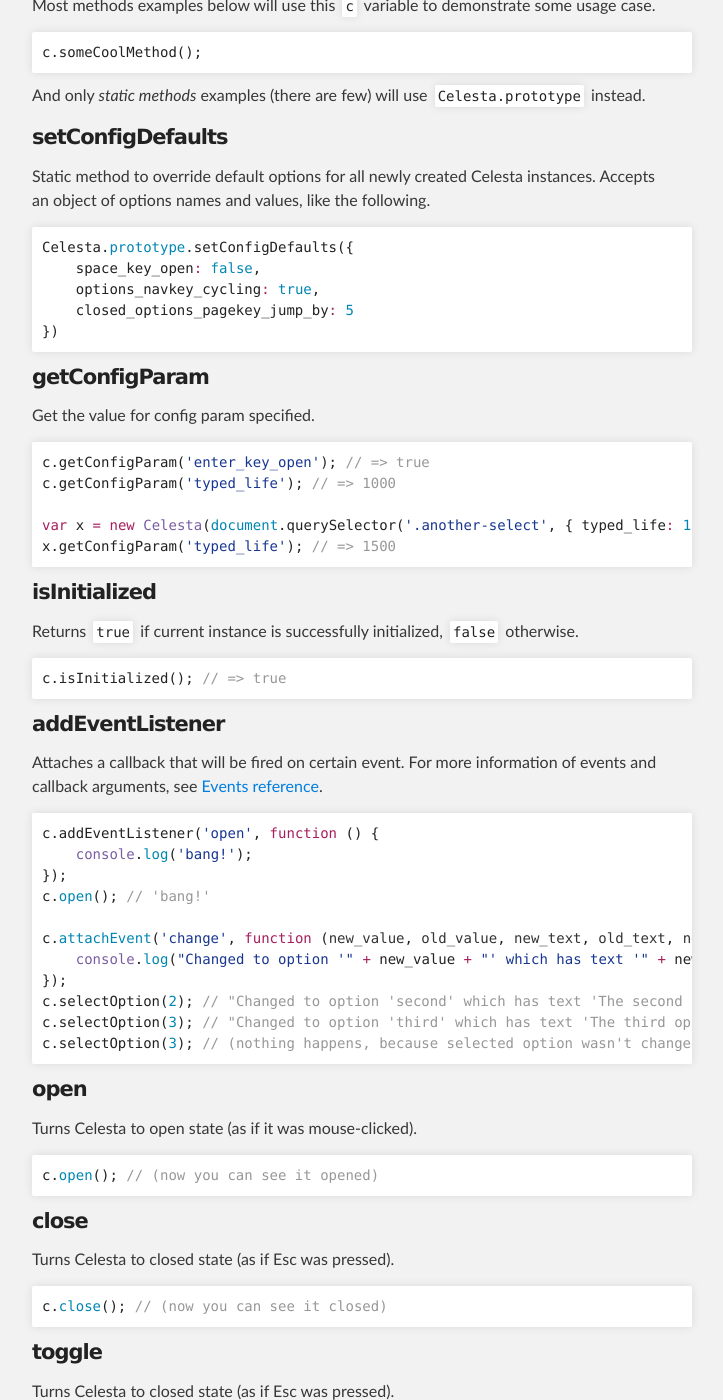
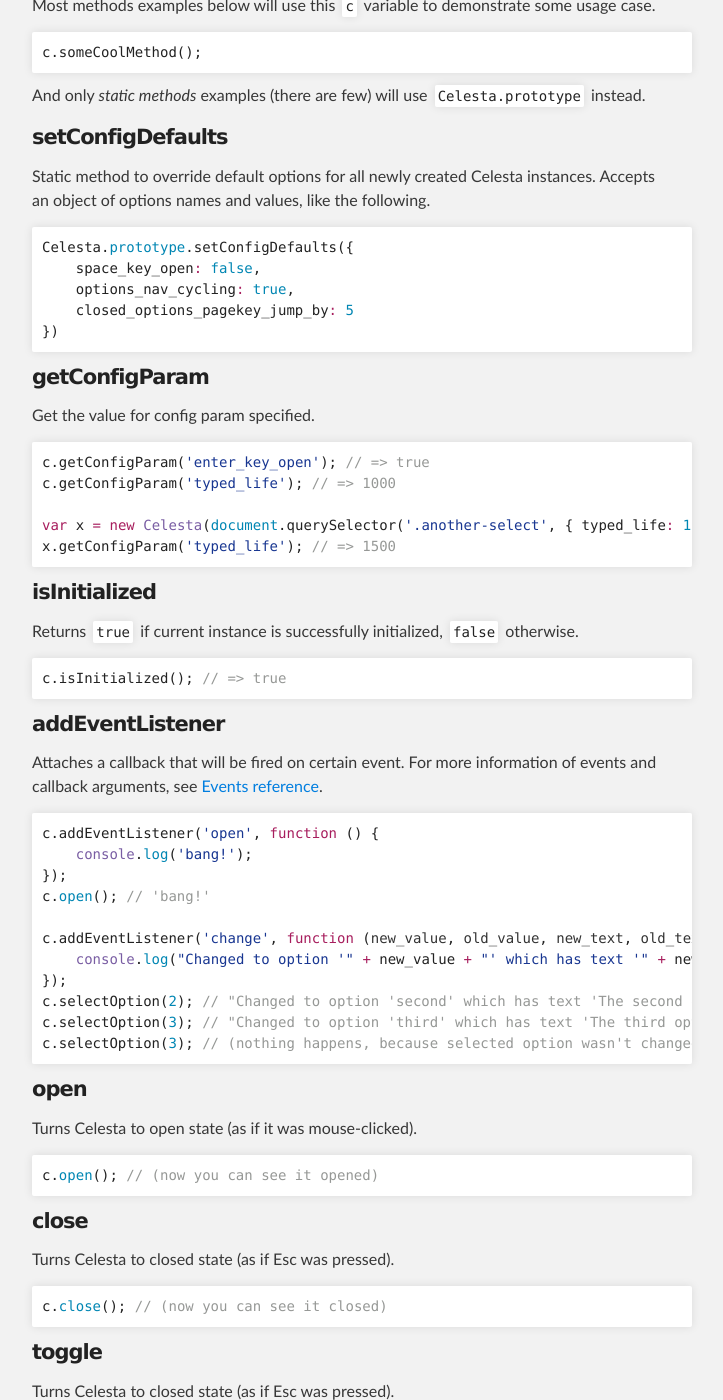
Before and after one commit to thybzi/celesta, a Jekyll site: the page built from index.html, in a window 1280 px wide and 1400 px high, scrolled down 7104 px. Shown: the whole window, without its empty margins (288-1011 px from the left). Built offline with Jekyll 4.4.1, drawn with Linux system fonts in a browser that asks for light colours; some of the changed text lies outside the part shown.

Commit message:
Fix method names in documentation

```diff
--- a/celesta.js
+++ b/celesta.js
@@ -59,7 +59,7 @@
      * @property {?number|boolean} [closed_options_pagekey_jump_by]
      * @property {?number|boolean} [open_options_pagekey_jump_by]
      * @property {boolean} [options_type_cycling]
-     * @property {boolean} [options_navkey_cycling]
+     * @property {boolean} [options_nav_cycling]
      * @property {boolean} [keyboard_hover_preselect]
      * @property {boolean} [mouse_hover_preselect]
      * @property {boolean} [mouse_hover_scroll]
--- a/index.html
+++ b/index.html
@@ -37,7 +37,7 @@
 <div class="highlight highlight-source-js"><pre><span class="pl-k">var</span> selectbox <span class="pl-k">=</span> <span class="pl-c1">document</span>.querySelector(<span class="pl-s"><span class="pl-pds">'</span>.some-select<span class="pl-pds">'</span></span>);
 <span class="pl-k">var</span> celesta <span class="pl-k">=</span> <span class="pl-k">new</span> <span class="pl-en">Celesta</span>(selectbox, {
     space_key_open<span class="pl-k">:</span> <span class="pl-c1">false</span>,
-    options_navkey_cycling<span class="pl-k">:</span> <span class="pl-c1">true</span>,
+    options_nav_cycling<span class="pl-k">:</span> <span class="pl-c1">true</span>,
     closed_options_pagekey_jump_by<span class="pl-k">:</span> <span class="pl-c1">5</span>
 });
 
@@ -521,7 +521,7 @@
 
 <div class="highlight highlight-source-js"><pre>Celesta.<span class="pl-c1">prototype</span>.setConfigDefaults({
     space_key_open<span class="pl-k">:</span> <span class="pl-c1">false</span>,
-    options_navkey_cycling<span class="pl-k">:</span> <span class="pl-c1">true</span>,
+    options_nav_cycling<span class="pl-k">:</span> <span class="pl-c1">true</span>,
     closed_options_pagekey_jump_by<span class="pl-k">:</span> <span class="pl-c1">5</span>
 })</pre></div>
 
@@ -554,7 +554,7 @@
 });
 c.<span class="pl-c1">open</span>(); <span class="pl-c">// 'bang!'</span>
 
-c.<span class="pl-c1">attachEvent</span>(<span class="pl-s"><span class="pl-pds">'</span>change<span class="pl-pds">'</span></span>, <span class="pl-k">function</span> (<span class="pl-smi">new_value</span>, <span class="pl-smi">old_value</span>, <span class="pl-smi">new_text</span>, <span class="pl-smi">old_text</span>, <span class="pl-smi">new_index</span>, <span class="pl-smi">old_index</span>) {
+c.addEventListener(<span class="pl-s"><span class="pl-pds">'</span>change<span class="pl-pds">'</span></span>, <span class="pl-k">function</span> (<span class="pl-smi">new_value</span>, <span class="pl-smi">old_value</span>, <span class="pl-smi">new_text</span>, <span class="pl-smi">old_text</span>, <span class="pl-smi">new_index</span>, <span class="pl-smi">old_index</span>) {
     <span class="pl-en">console</span>.<span class="pl-c1">log</span>(<span class="pl-s"><span class="pl-pds">"</span>Changed to option '<span class="pl-pds">"</span></span> <span class="pl-k">+</span> new_value <span class="pl-k">+</span> <span class="pl-s"><span class="pl-pds">"</span>' which has text '<span class="pl-pds">"</span></span> <span class="pl-k">+</span> new_text <span class="pl-k">+</span> <span class="pl-s"><span class="pl-pds">"</span>' and index '<span class="pl-pds">"</span></span> <span class="pl-k">+</span> new_index <span class="pl-k">+</span> <span class="pl-s"><span class="pl-pds">"</span>'.<span class="pl-pds">"</span></span>);
 });
 c.selectOption(<span class="pl-c1">2</span>); <span class="pl-c">// "Changed to option 'second' which has text 'The second option' and index '2'."</span>
```
Also changed, not shown: params.json (+1 -1 lines).
